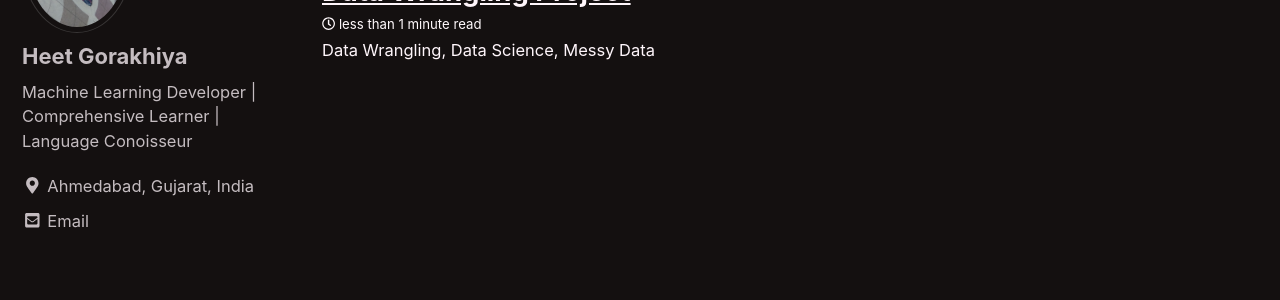
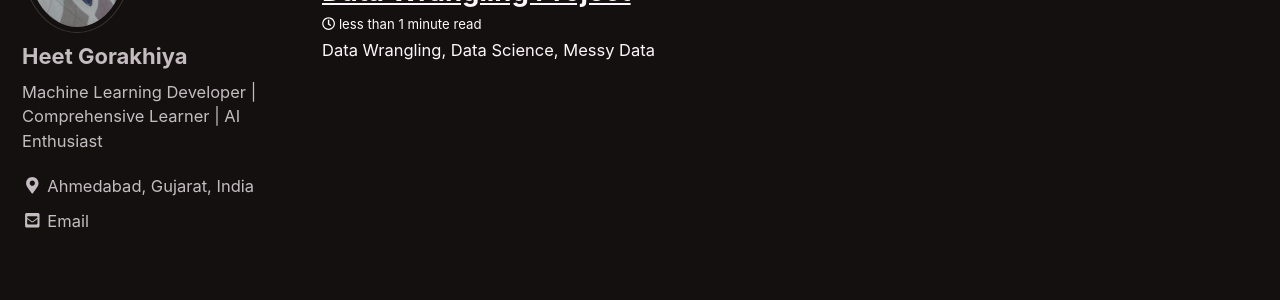
Before and after one commit to Grimmjaw6/Grimmjaw6.github.io, a Jekyll site: the page built from index.html, in a window 1280 px wide and 900 px high, scrolled down 611 px. Shown: the part 150-450 px from the top of the window. Built offline with Jekyll 4.4.1, drawn with Linux system fonts in a browser that asks for light colours; nearby versions of some CDN libraries; the list of posts is cut into pages by our own code.

Commit message:
Fixing errors

```diff
--- a/_config.yml
+++ b/_config.yml
@@ -108,7 +108,7 @@ analytics:
 author:
   name             : "Heet Gorakhiya"
   avatar           : "/images/heet1.jpg" # path of avatar image, e.g. "/assets/images/bio-photo.jpg"
-  bio              : "Machine Learning Developer | Comprehensive Learner | Language Conoisseur"
+  bio              : "Machine Learning Developer | Comprehensive Learner | AI Enthusiast"
   location         : "Ahmedabad, Gujarat, India"
   email            : "heet.gorakhiya@gmail.com"
   links:
```
